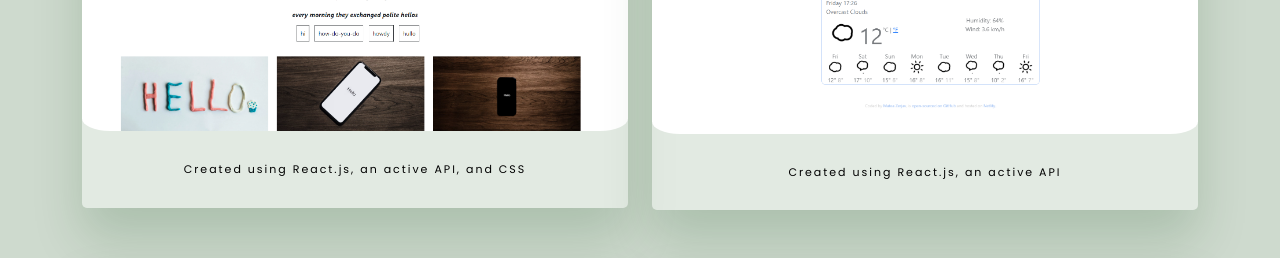
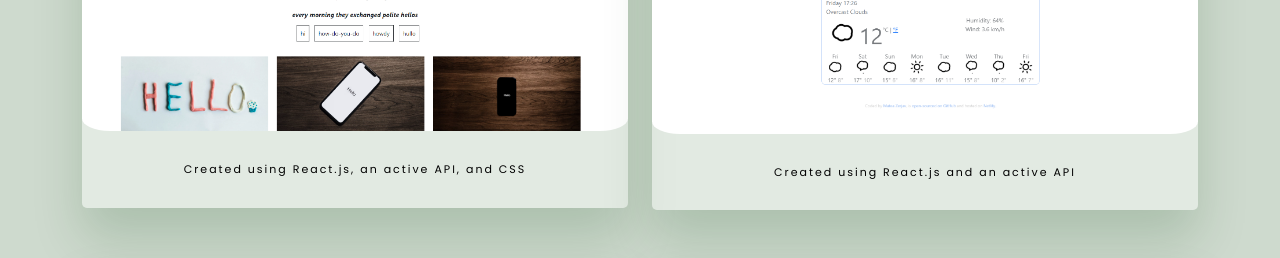
Before and after one commit to MateaZerjav/my-portfolio, a React (Create React App) app: page / in a window 1280 px wide. Shown: the part 1660-1918 px from the top of the page. Built offline with nearby package versions, Linux system fonts and the light colour scheme; a web font is replaced by a local one.

Commit message:
Updated App.js Title

```diff
--- a/src/App.js
+++ b/src/App.js
@@ -55,7 +55,7 @@ function App() {
             <div className="col-sm col-12">
               <Projects
                 Header="Weather App"
-                Title="Created using React.js, an active API"
+                Title="Created using React.js and an active API"
                 photo={photo_react_weather}
                 link="https://master--stupendous-alpaca-4c667b.netlify.app/"
               />
```
